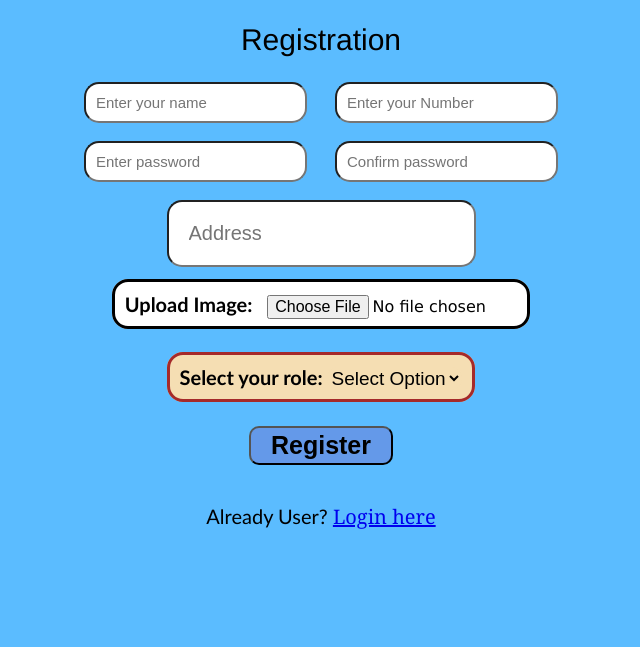
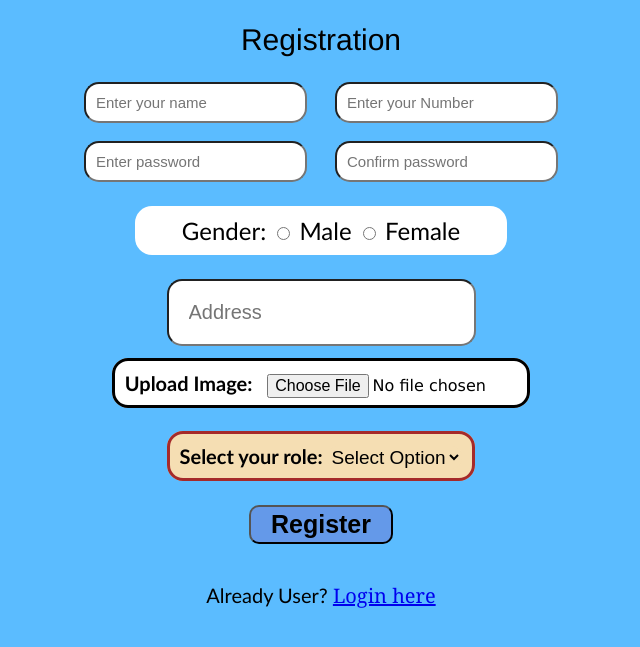
Before and after one commit to deekshamanocha/Online_Voting_System, a PHP site: page /Routes/registeration.html in a window 1280 px wide. Shown: the part 134-781 px from the top of the page, without its empty margins (319-959 px from the left). Run offline with PHP 8.4, Linux system fonts and the light colour scheme.

Commit message:
add gender

```diff
--- a/API/registration.php
+++ b/API/registration.php
@@ -4,6 +4,7 @@ include ("connect.php");
 $name = $_POST['name'];
 $number = $_POST['number'];
 $password = $_POST['password'];
+$gender = $_POST['gender'];
 $confirmpassword = $_POST['confirmpassword'];
 $address = $_POST['address'];
 $image = $_FILES['photo']['name'];
@@ -12,7 +13,7 @@ $role = $_POST['role'];
 
 if ($password == $confirmpassword) {
     move_uploaded_file($tmp_name, "../uploads/$image");
-    $insert = mysqli_query($connect, "INSERT INTO userdata (name,mobile,password,address,photo,role,status,votes) VALUE ('$name','$number','$password','$address','$image','$role',0,0)");
+    $insert = mysqli_query($connect, "INSERT INTO userdata (name,mobile,password,gender,address,photo,role,status,votes) VALUE ('$name','$number','$password','$gender','$address','$image','$role',0,0)");
     if ($insert) {
         echo '
             <script>
--- a/CSS/register.css
+++ b/CSS/register.css
@@ -22,6 +22,14 @@ input{
     padding: 10px;
     border-radius: 15px;
     font-size: 15px;
+}
+#selectgender{
+    background-color: white;
+    width: 22pc;
+    padding: 10px;
+    font-family: 'Trebuchet MS', 'Lucida Sans Unicode', 'Lucida Grande', 'Lucida Sans', Arial, sans-serif;
+    font-size: 24px;
+    border-radius: 17px;
 }
 
 #address{
--- a/Routes/profile.php
+++ b/Routes/profile.php
@@ -78,13 +78,12 @@ $usersdata = $_SESSION['usersdata'];
                 </tr>
                 <tr>
                     <th>Gender</th>
-                    <td>Maria Anders</td>
+                    <td><?php echo $usersdata['gender'] ?></td>
                 </tr>
                 <tr>
                     <th>Address</th>
                     <td rowspan="2"><?php
-                    // echo $usersdata['address']
-                    echo "66 bell road clement town dehradun uttrakhand"
+                    echo $usersdata['address']
                         ?></td>
                 </tr>
                 <tr>
--- a/Routes/registeration.html
+++ b/Routes/registeration.html
@@ -20,7 +20,16 @@
             <br><br>
             <input type="password" name="password" id="" placeholder="Enter password" minlength="8">&nbsp;&nbsp;&nbsp;&nbsp;&nbsp;&nbsp;
             <input type="password" name="confirmpassword" id="" placeholder="Confirm password" required>
-            <br><br>
+            <br>
+                <center>
+                    <p id="selectgender">Gender:
+                        <input type="radio" name="gender" id="male" value="Male">
+                        <label for="male" >Male</label>
+                        <input type="radio" name="gender" id="female" value="Female">
+                        <label for="female" >Female</label><br>
+                    </p>
+                </center>
+
             <input type="text" name="address" id="address" placeholder="Address" >
             <br><br>
             <div >
```
